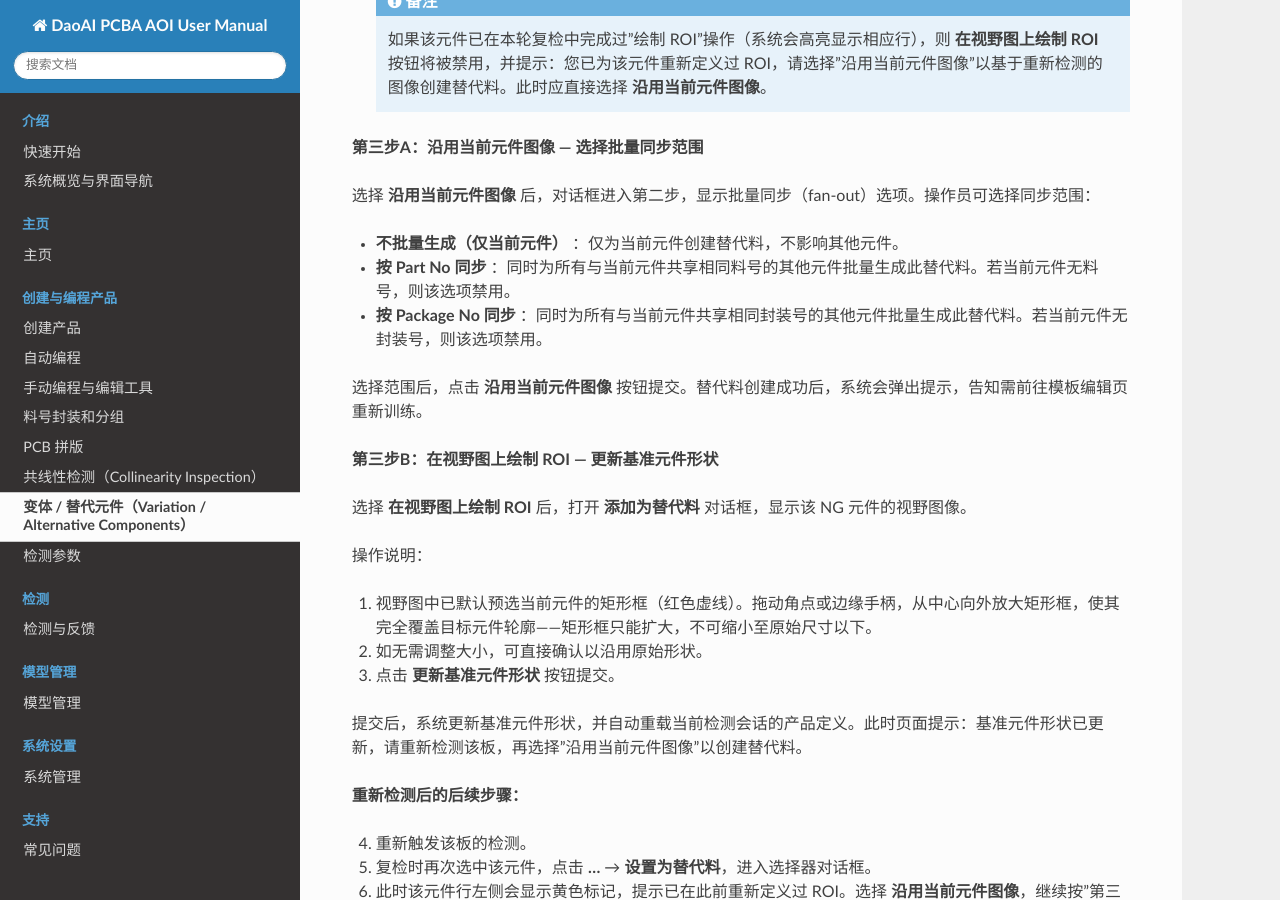
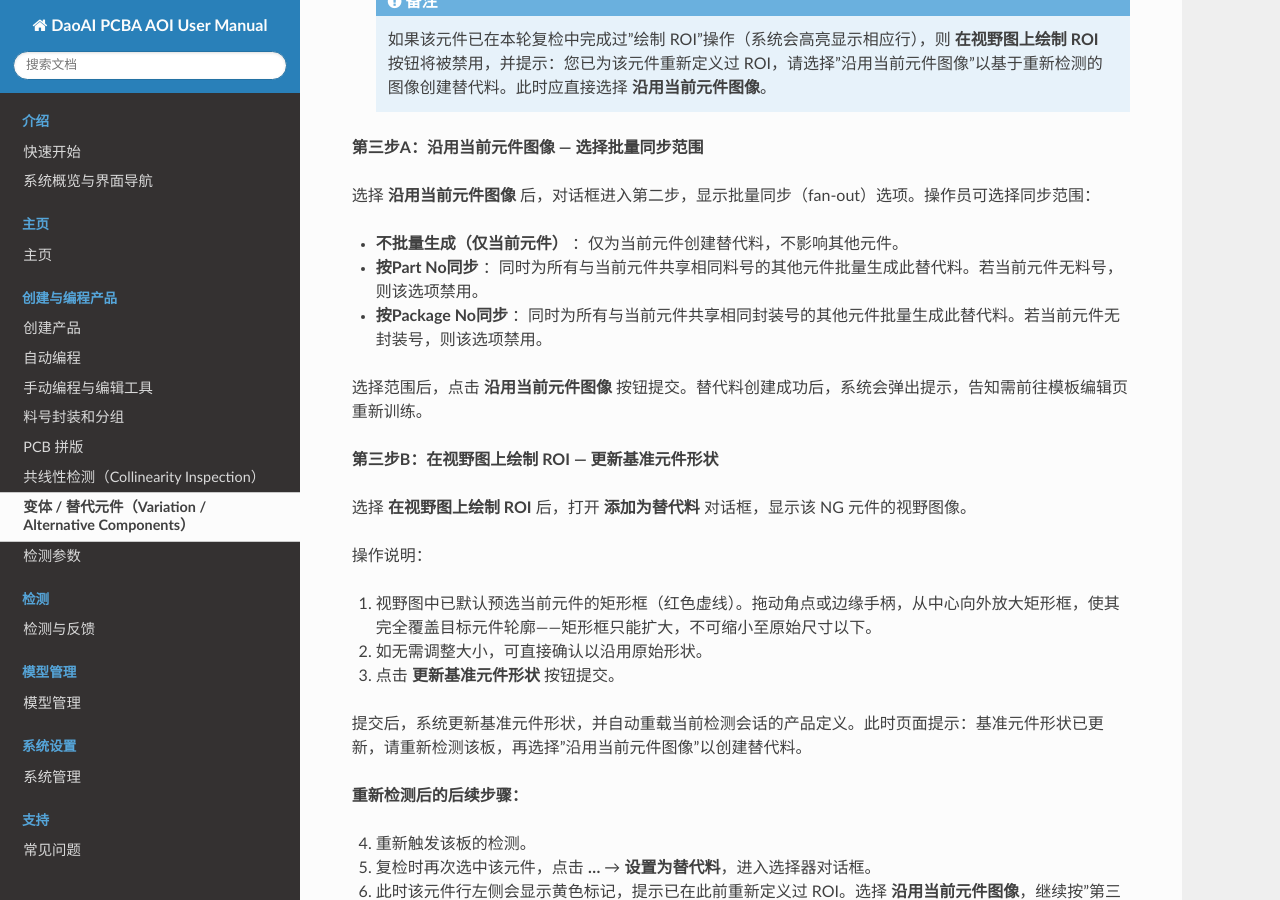
Before and after one commit to DaoAI-Robotics-Inc/daoai_pcb_aoi_user_manual, a Sphinx documentation site: the page built from docs/source/complete_user_guide/features/variations.rst, in a window 1280 px wide and 900 px high, scrolled down 1227 px. Built offline with Sphinx 7.4.7 and the Read the Docs theme 3.1.0, drawn with Linux system fonts in a browser that asks for light colours.

Commit message:
docs(teach): fix fan-out radio labels to match exact UI strings

```diff
--- a/docs/source/complete_user_guide/features/variations.rst
+++ b/docs/source/complete_user_guide/features/variations.rst
@@ -57,9 +57,9 @@
 
 - **不批量生成（仅当前元件）** ：仅为当前元件创建替代料，不影响其他元件。
 
-- **按 Part No 同步** ：同时为所有与当前元件共享相同料号的其他元件批量生成此替代料。若当前元件无料号，则该选项禁用。
+- **按Part No同步** ：同时为所有与当前元件共享相同料号的其他元件批量生成此替代料。若当前元件无料号，则该选项禁用。
 
-- **按 Package No 同步** ：同时为所有与当前元件共享相同封装号的其他元件批量生成此替代料。若当前元件无封装号，则该选项禁用。
+- **按Package No同步** ：同时为所有与当前元件共享相同封装号的其他元件批量生成此替代料。若当前元件无封装号，则该选项禁用。
 
 选择范围后，点击 **沿用当前元件图像** 按钮提交。替代料创建成功后，系统会弹出提示，告知需前往模板编辑页重新训练。
 
```
